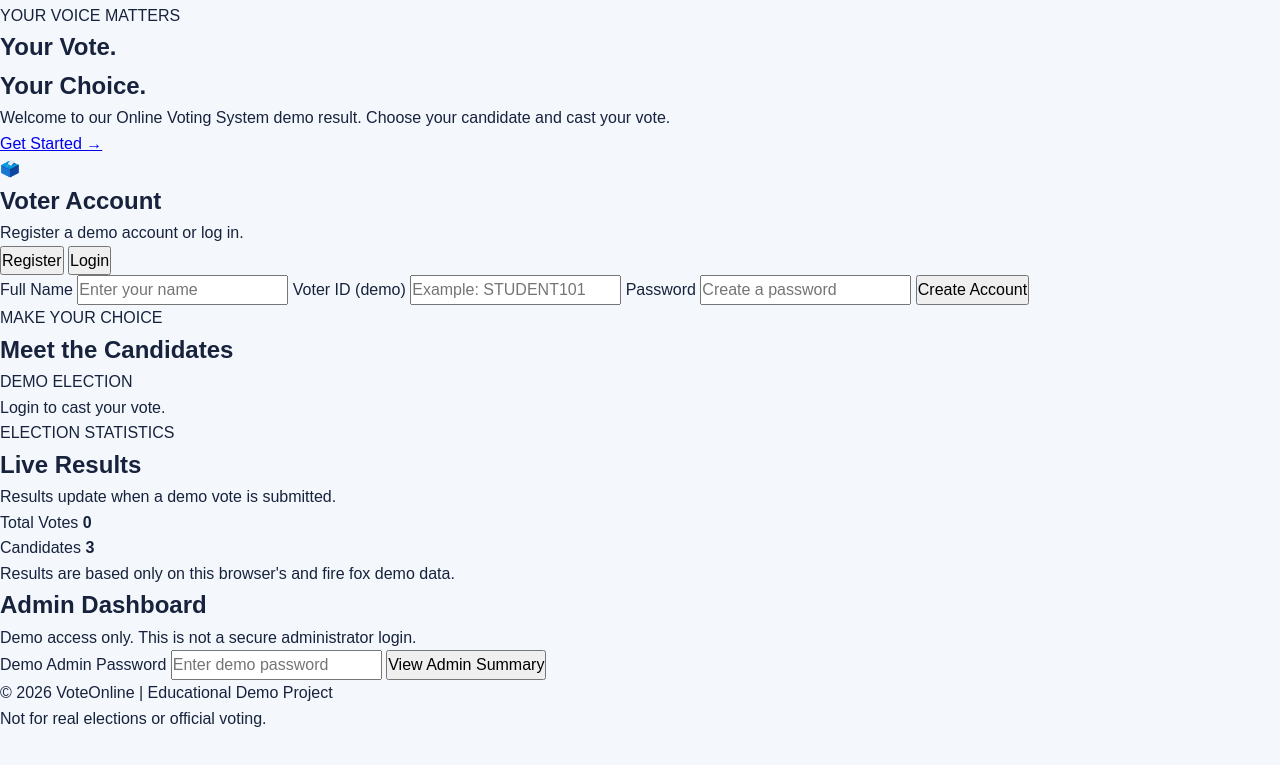
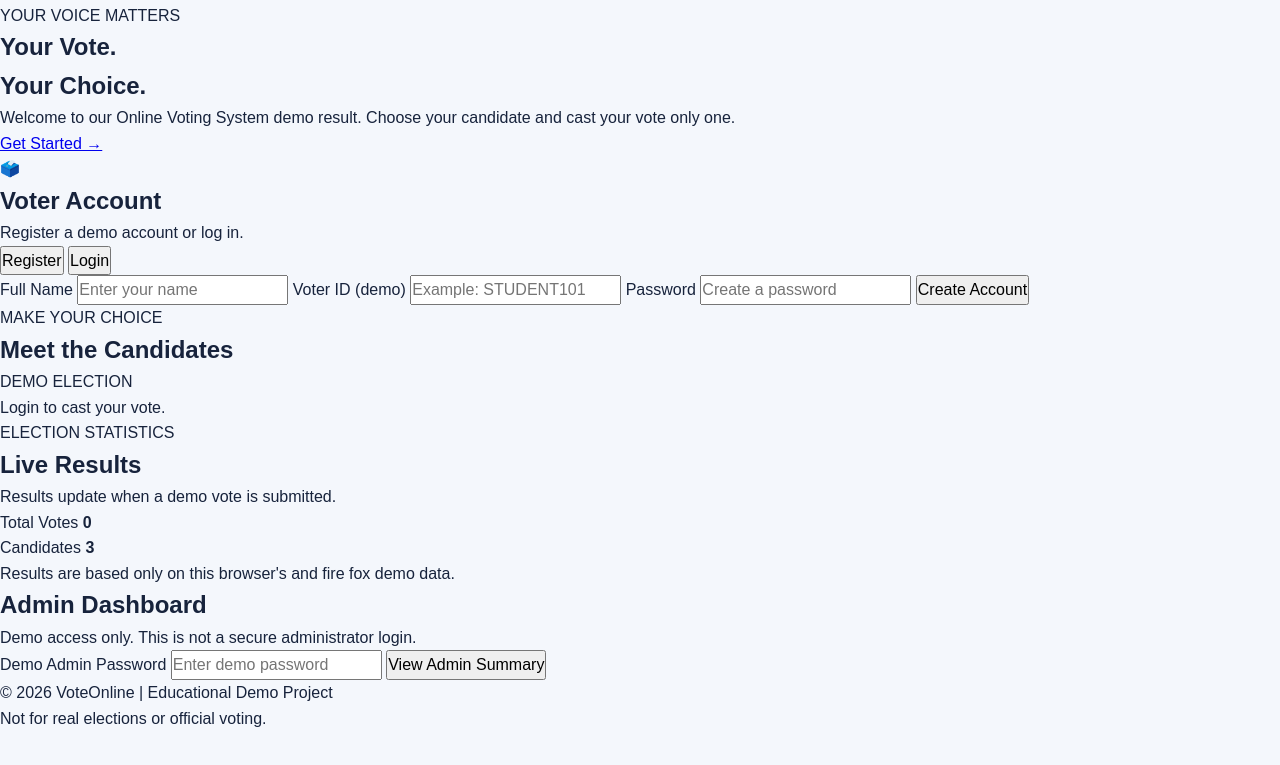
Before and after one commit to himkuma/Online-voting-system-, a plain HTML site: page index.html in a window 1280 px wide. Shown: the part 23-788 px from the top of the page. Drawn offline with Linux system fonts and the light colour scheme.

Commit message:
Revise content in index.html for clarity
Updated the content of the Online Voting System demo, including changes to the welcome message and instructions for casting a vote.

```diff
--- a/index.html
+++ b/index.html
@@ -23,7 +23,7 @@
       <p class="eyebrow">YOUR VOICE MATTERS</p>
       <h1>Your Vote.<br><span>Your Choice.</span></h1>
       <p>Welcome to our Online Voting System demo result.
-         Choose your candidate and cast your vote.</p>
+         Choose your candidate and cast your vote only one.</p>
       <a class="primary-btn" href="#auth">Get Started →</a>
     </div>
     <div class="hero-icon">🗳️</div>
```
